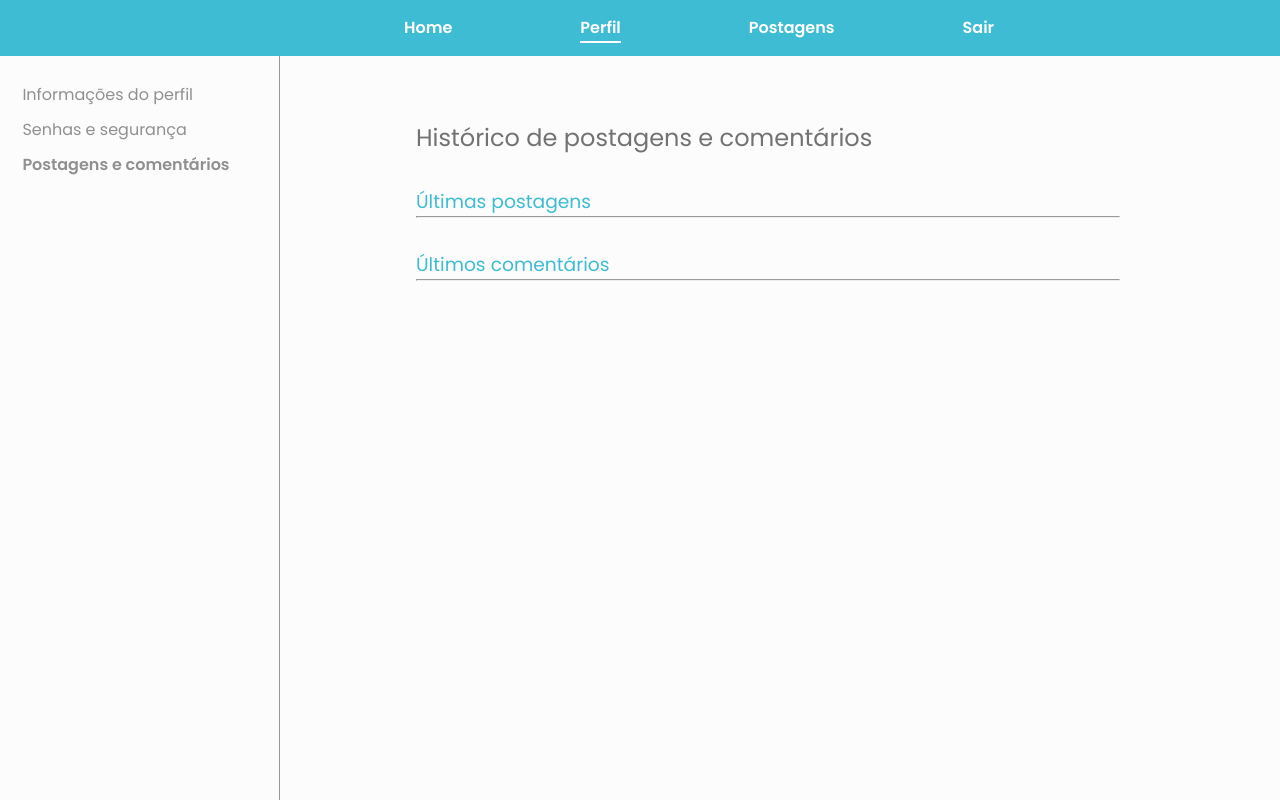
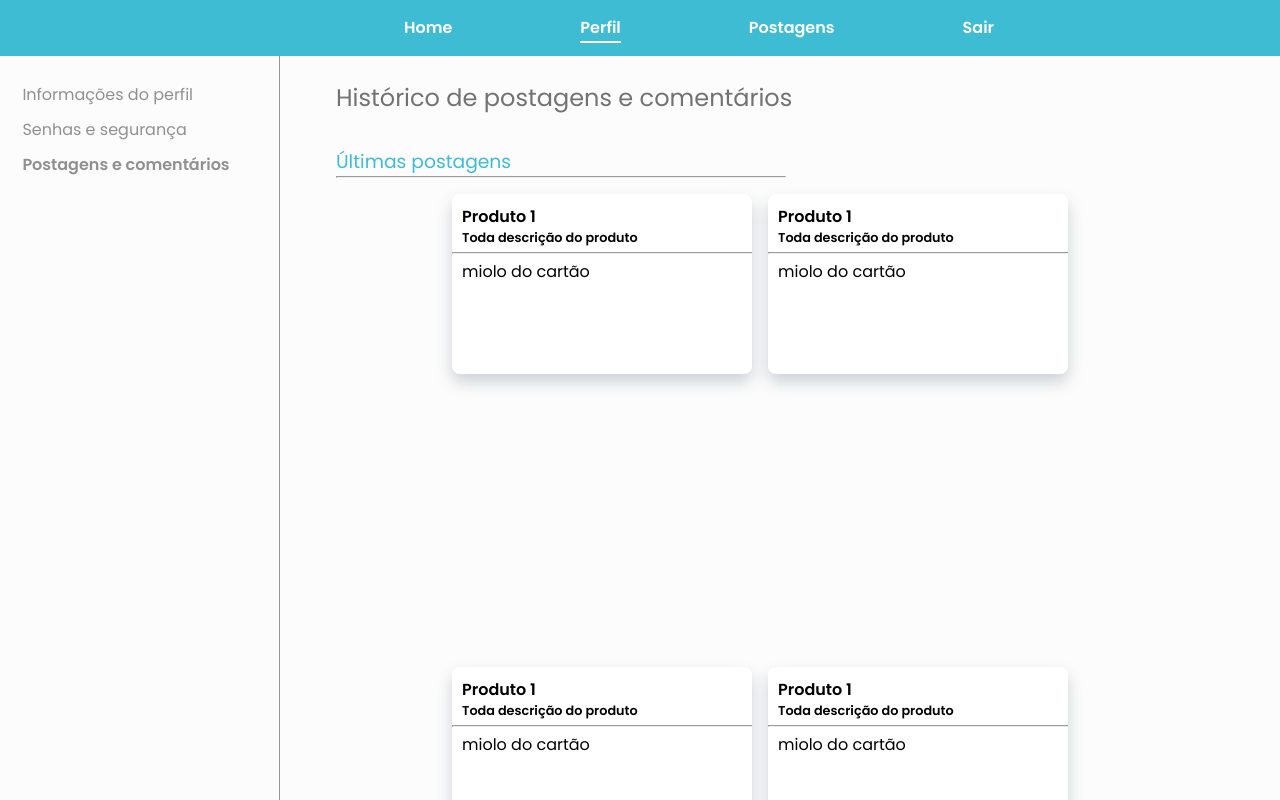
Before and after one commit to stack-over-code-atlantico/supermercadosq-fe, a React (Vite) app in the folder supermercadosq/: page /profile in a window 1280 px wide. Both pictures are taken after a click on the button "Postagens e comentários". Shown: the top 800 px of the page. Built offline with nearby package versions, Linux system fonts and the light colour scheme.

Commit message:
Feat: creat card style

```diff
--- a/supermercadosq/src/components/PasswordSecurity/styles.jsx
+++ b/supermercadosq/src/components/PasswordSecurity/styles.jsx
@@ -18,6 +18,7 @@ export const PasswordSecurityContainer = styled.div`
 
   hr{
     width: 450px;
+    background: #E9E6E6;
   }
 
   form {
--- a/supermercadosq/src/components/PostComments/PostComments.jsx
+++ b/supermercadosq/src/components/PostComments/PostComments.jsx
@@ -1,5 +1,5 @@
 import React from 'react';
-import { PostCommentsContainer } from './styles';
+import { PostCommentsContainer, Container, CardList, Card, TopCard, Title, MediaCard, SubTitle } from './styles';
 
 
 export default class PostCommentsForm extends React.Component {
@@ -9,12 +9,168 @@ export default class PostCommentsForm extends React.Component {
        <>
         <PostCommentsContainer>
           <h2 className="title">Histórico de postagens e comentários</h2>
-
           <h3 className="subtitle">Últimas postagens</h3>
           <hr/>
 
+          <Container>
+            <CardList>
+              <Card>
+                <TopCard>
+                  <div>
+                    <Title>
+                      Produto 1
+                    </Title>
+                    <SubTitle>
+                      Toda descrição do produto
+                    </SubTitle>
+                  </div>
+                </TopCard>
+
+                  <hr />
+
+                <MediaCard>
+                miolo do cartão
+                </MediaCard>
+              </Card>
+              <Card>
+                <TopCard>
+                  <div>
+                    <Title>
+                      Produto 1
+                    </Title>
+                    <SubTitle>
+                      Toda descrição do produto
+                    </SubTitle>
+                  </div>
+                </TopCard>
+
+                  <hr />
+
+                <MediaCard>
+                miolo do cartão
+                </MediaCard>
+              </Card>
+              <Card>
+                <TopCard>
+                  <div>
+                    <Title>
+                      Produto 1
+                    </Title>
+                    <SubTitle>
+                      Toda descrição do produto
+                    </SubTitle>
+                  </div>
+                </TopCard>
+
+                  <hr />
+
+                <MediaCard>
+                miolo do cartão
+                </MediaCard>
+              </Card>
+              <Card>
+                <TopCard>
+                  <div>
+                    <Title>
+                      Produto 1
+                    </Title>
+                    <SubTitle>
+                      Toda descrição do produto
+                    </SubTitle>
+                  </div>
+                </TopCard>
+
+                  <hr />
+
+                <MediaCard>
+                miolo do cartão
+                </MediaCard>
+              </Card>
+            </CardList>
+          </Container>
+
+
+
           <h3 className="subtitle">Últimos comentários</h3>
           <hr/>
+
+
+          <Container>
+            <CardList>
+              <Card>
+                <TopCard>
+                  <div>
+                    <Title>
+                      Produto 1
+                    </Title>
+                    <SubTitle>
+                      Toda descrição do produto
+                    </SubTitle>
+                  </div>
+                </TopCard>
+
+                  <hr />
+
+                <MediaCard>
+                miolo do cartão
+                </MediaCard>
+              </Card>
+              <Card>
+                <TopCard>
+                  <div>
+                    <Title>
+                      Produto 1
+                    </Title>
+                    <SubTitle>
+                      Toda descrição do produto
+                    </SubTitle>
+                  </div>
+                </TopCard>
+
+                  <hr />
+
+                <MediaCard>
+                miolo do cartão
+                </MediaCard>
+              </Card>
+              <Card>
+                <TopCard>
+                  <div>
+                    <Title>
+                      Produto 1
+                    </Title>
+                    <SubTitle>
+                      Toda descrição do produto
+                    </SubTitle>
+                  </div>
+                </TopCard>
+
+                  <hr />
+
+                <MediaCard>
+                miolo do cartão
+                </MediaCard>
+              </Card>
+              <Card>
+                <TopCard>
+                  <div>
+                    <Title>
+                      Produto 1
+                    </Title>
+                    <SubTitle>
+                      Toda descrição do produto
+                    </SubTitle>
+                  </div>
+                </TopCard>
+
+                  <hr />
+
+                <MediaCard>
+                miolo do cartão
+                </MediaCard>
+              </Card>
+            </CardList>
+          </Container>
         </PostCommentsContainer>
       </>
     );
--- a/supermercadosq/src/components/PostComments/styles.jsx
+++ b/supermercadosq/src/components/PostComments/styles.jsx
@@ -1,7 +1,7 @@
 import styled from 'styled-components';
 
 export const PostCommentsContainer = styled.div`
-  margin: 15vh  20vh;
+  margin: 10vh 10vh;
 
   .title {
     color: rgba(114, 114, 114, 1);
@@ -15,7 +15,62 @@ export const PostCommentsContainer = styled.div`
   }
 
   hr{
-    width: 100%;
+    width: 450px;
+    color: #E9E6E6;
+  }
+`
+
+export const Container = styled.main`
+  display: flex;
+  flex-wrap: wrap;
+  width: 100%;
+  height: 100%;
+  li {
+    list-style: none;
+  }
+`;
+
+export const CardList = styled.div`
+  display: flex;
+  flex-wrap: wrap;
+  justify-content: center;
+`;
+
+export const Card = styled.div`
+  background: white;
+  border-radius: 8px;
+  box-shadow: 0 8px 16px #26395338;
+  width: 300px;
+  height: 180px;
+  margin-top: 1rem;
+  overflow: hidden;
+  margin-right: 1rem;
+  // Recua a imagem para o texto
+  &:hover {
+    #img {
+      height: 100px;
+    }
   }
 
-`
+  hr {
+    color: #3EBCD3;
+  }
+`;
+
+export const TopCard = styled.div`
+  padding: 20px 10px 5px 10px;
+  padding-top: 10px;
+`;
+
+export const Title = styled.h2`
+  font-size: 1rem;
+  text-align: justify;
+`;
+
+export const SubTitle = styled.h3`
+  font-size: 0.8rem;
+`;
+
+export const MediaCard = styled.div`
+  padding: 5px 10px 5px 10px;
+`;
```
